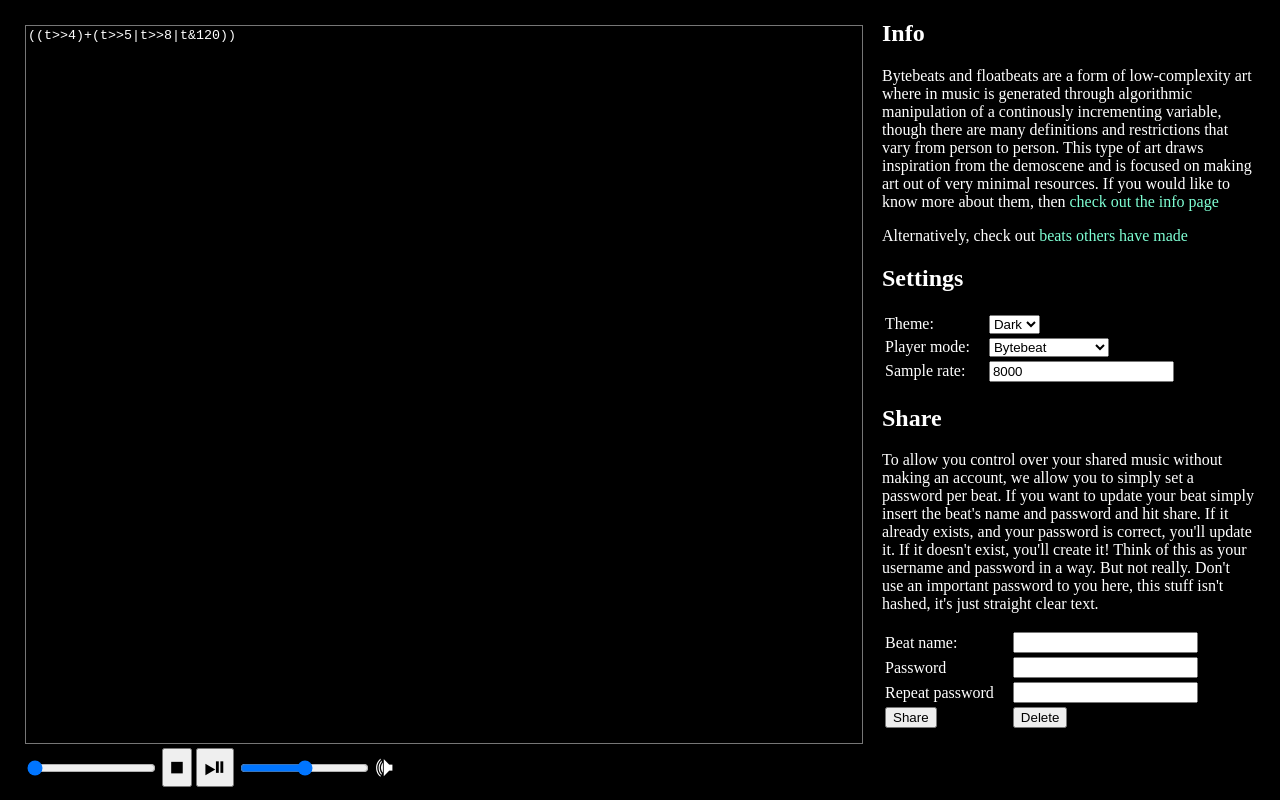
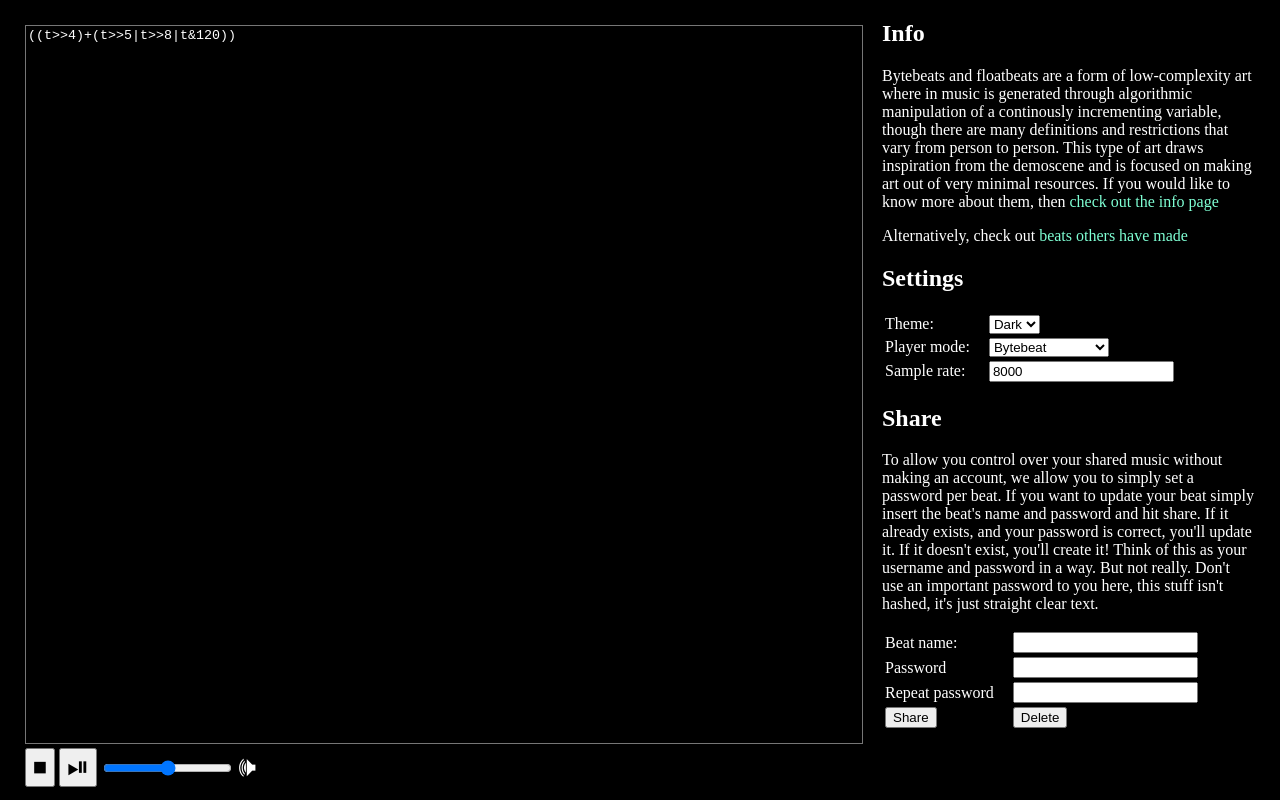
Before and after one commit to nahla-nee/bytebeat_sharing, a plain HTML site: page index.html in a window 1280 px wide. Drawn offline with Linux system fonts and the light colour scheme.

Commit message:
remove timeline slider

```diff
--- a/index.html
+++ b/index.html
@@ -11,7 +11,6 @@
     <textarea id="editor">
     </textarea>
     <div id="player-controls">
-      <input type="range" id="timeline-slider" value="0">
       <button id="stop-audio">⏹︎</button>
       <button id="playback-toggle">⏯︎</button>
       <input type="range" id="volume-slider"
```
